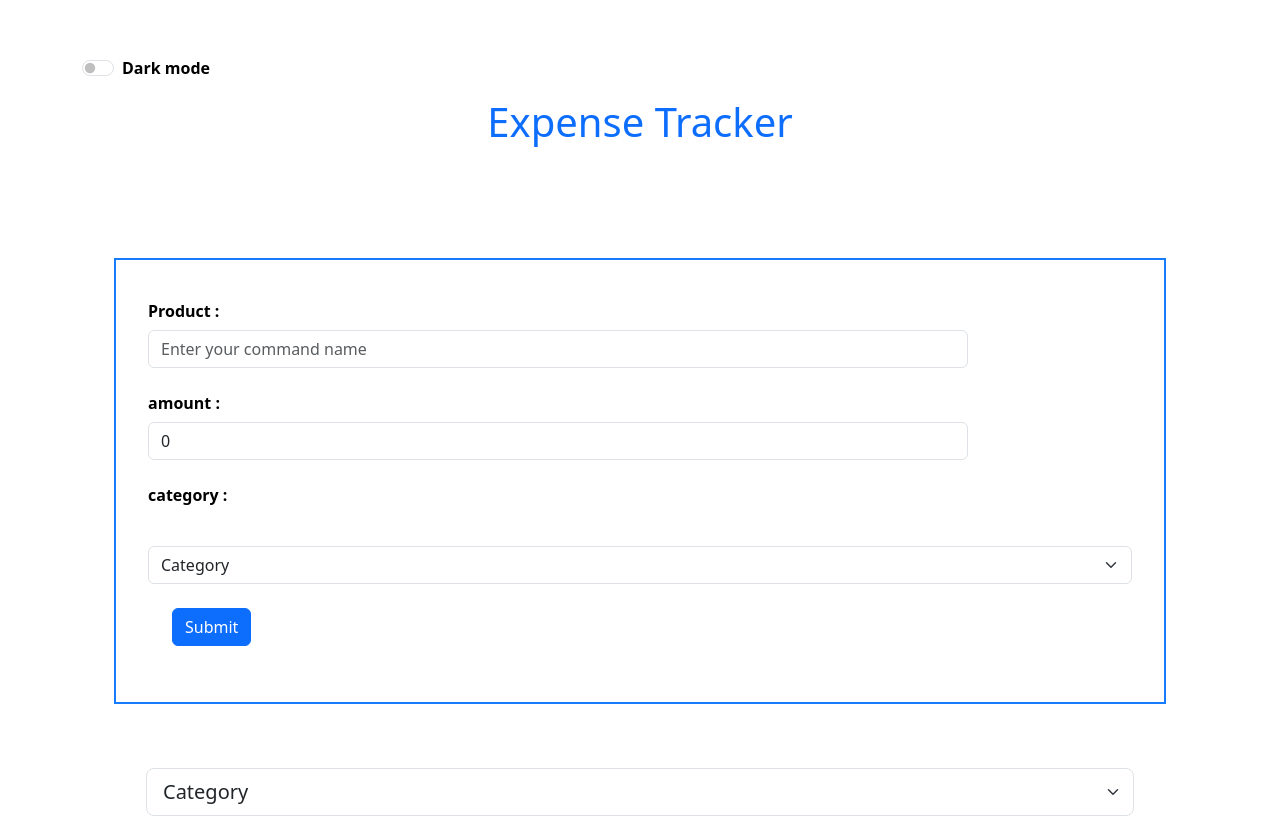
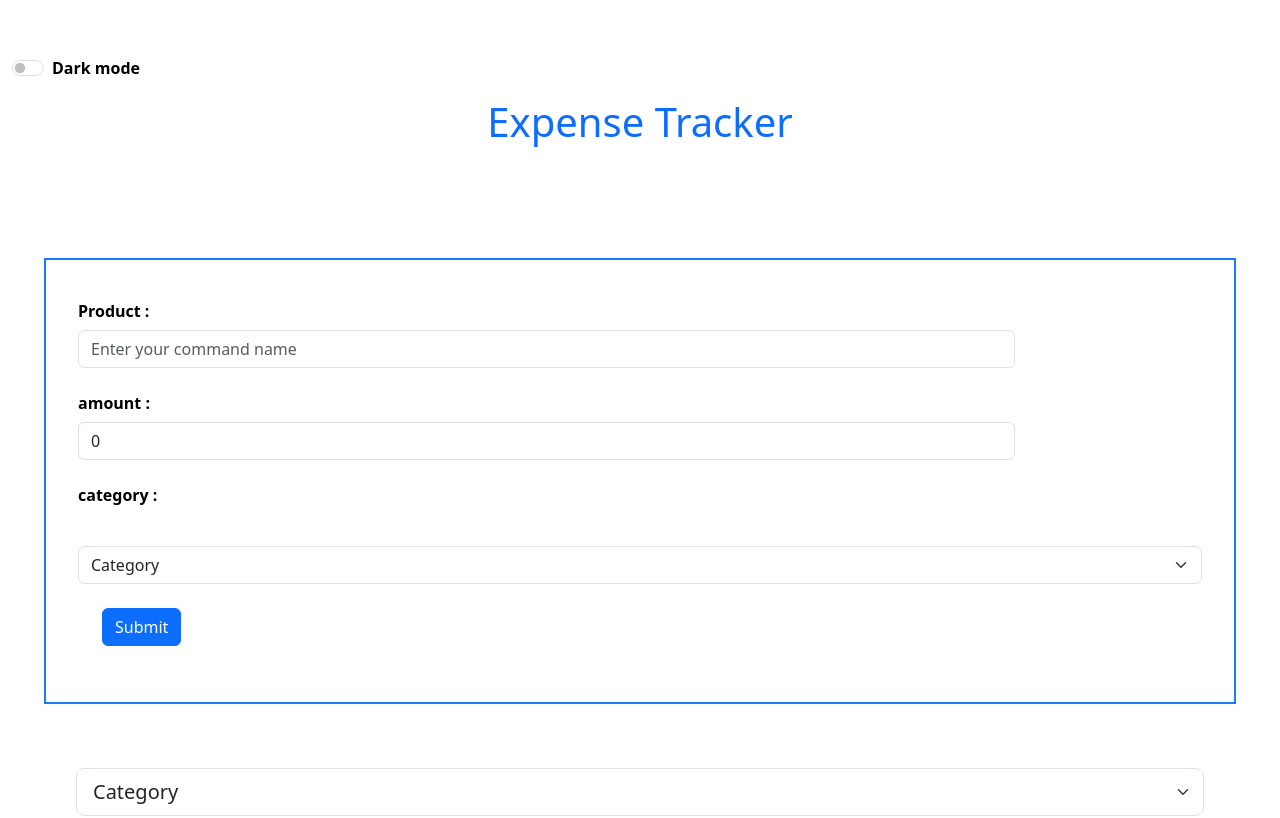
Before and after one commit to ESSAFAR/ExpenseTracker, a React (Vite) app: page / in a window 1280 px wide. Shown: the top 818 px of the page. Built offline with nearby package versions, Linux system fonts and the light colour scheme.

Commit message:
minor changes

```diff
--- a/src/App.tsx
+++ b/src/App.tsx
@@ -5,11 +5,6 @@ import "./index.css";
 
 function App() {
   const [isDark, setDarkness] = useState(false);
-
-
-
-
-
   const [productList, setproductList] = useState([
     {
       productName: "Apple",
@@ -29,7 +24,7 @@ function App() {
   ]);
 
   return (
-    <div className={isDark ? "dark " + "main fw-semibold" : "main fw-semibold " + "container"}>
+    <div className={isDark ? "dark " + "main fw-semibold" : "main fw-semibold container-fluid "}>
       <div className="form-check form-switch">
         <input
           onChange={() => setDarkness(!isDark)}
```
